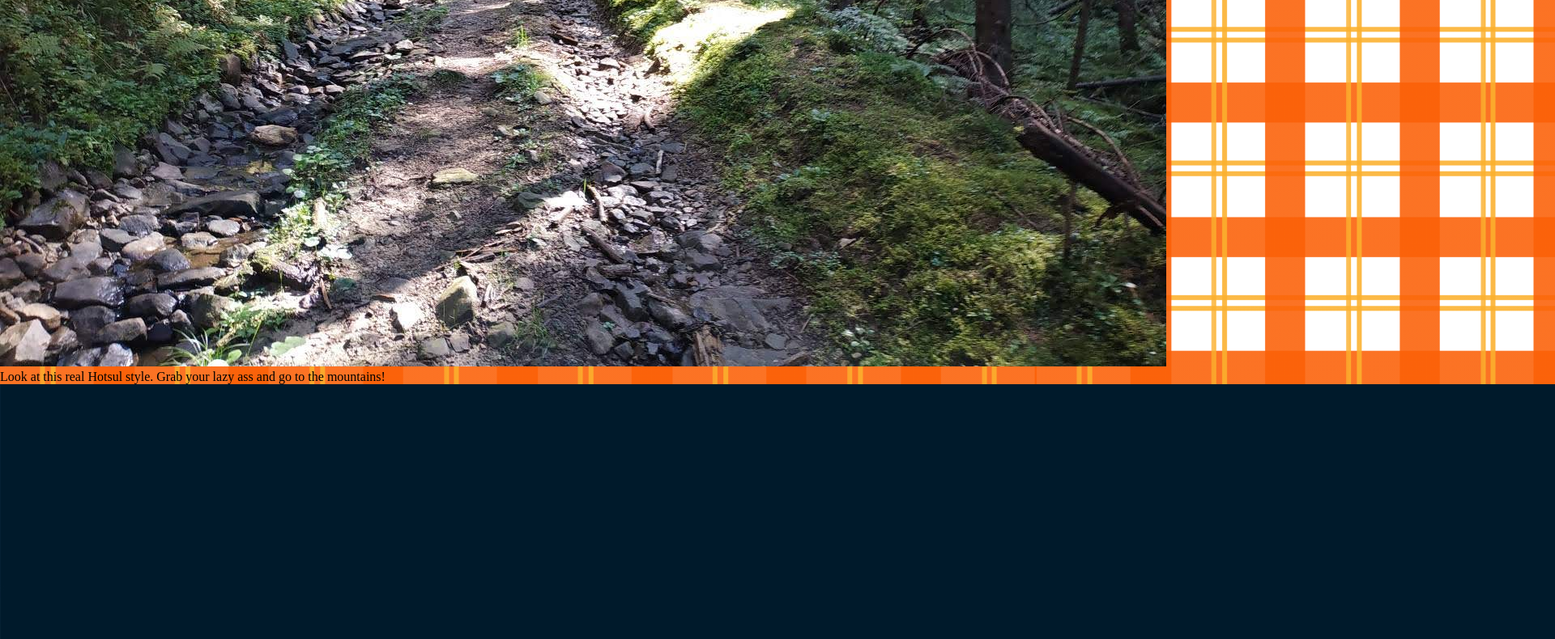
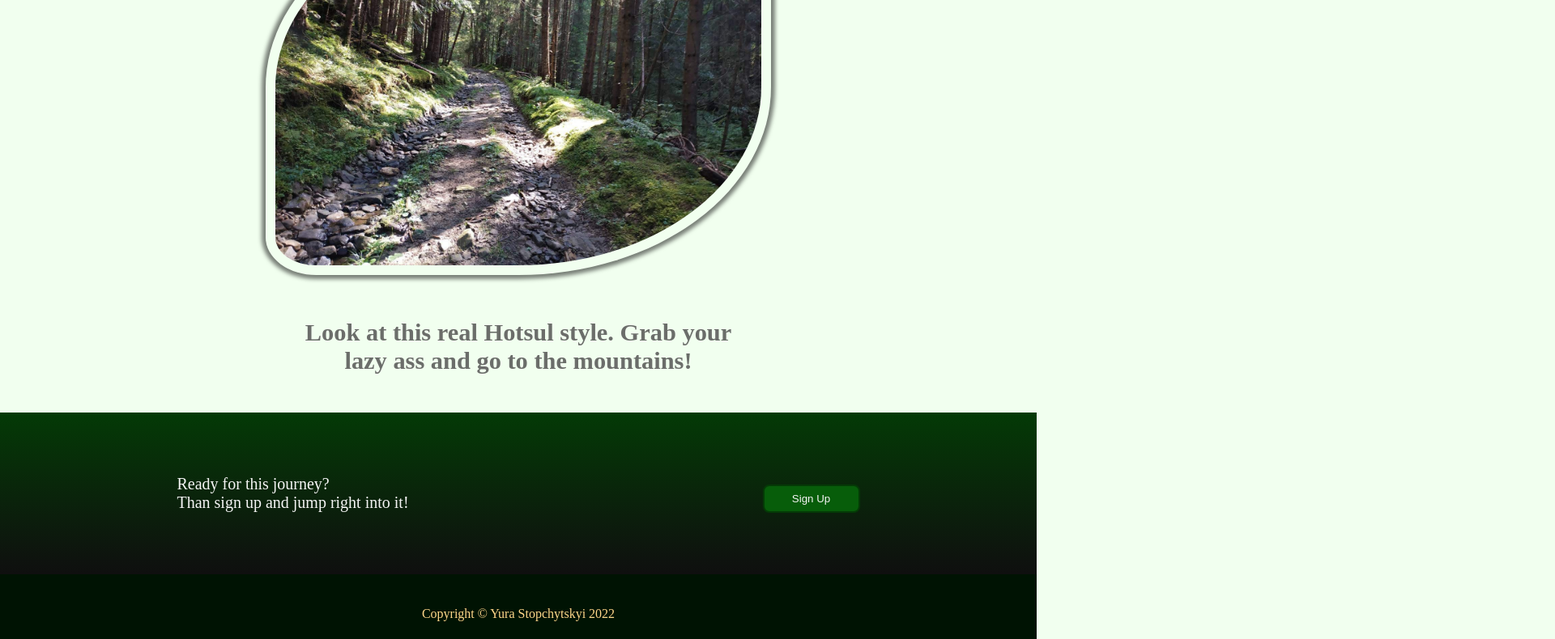
Before and after one commit to YuraGavriley/html-css-practice, a plain HTML site: page index.html in a window 1280 px wide. Shown: the part 2010-2800 px from the top of the page at 81% size, 1920 px wide, since content can reach past the window. Drawn offline with Linux system fonts and the light colour scheme.

Commit message:
add main content, subscribe, footer style. change main site style

```diff
--- a/index.html
+++ b/index.html
@@ -27,23 +27,19 @@
     </div>
   </div>
     <div class="main-info">
-      <div>Hotsul Living Style</div>
+      <div><h2>Hotsul Living Style</h2></div>
       <ul>
         <li>
-          <img src="images/Hotsul.jpg" alt="Hotsul">
-          <div>Look at this real Hotsul style. Grab your lazy ass and go to the mountains!</div>
+          <a><img class="image" src="images/Hotsul.jpg" alt="Hotsul"></a>
+          <div><h3>Look at this real Hotsul style. Grab your lazy ass and go to the mountains!</h3></div>
         </li>
         <li>
-          <img src="images/Waterfall.jpg" alt="Waterfall">
-          <div>Look at this real Hotsul style. Grab your lazy ass and go to the mountains!</div>
+          <a><img class="image" src="images/Waterfall.jpg" alt="Waterfall"></a>
+          <div><h3>Look at this real Hotsul style. Grab your lazy ass and go to the mountains!</h3></div>
         </li>
         <li>
-          <img src="images/Mountain_Road.jpg" alt="Mountain Road">
-          <div>Look at this real Hotsul style. Grab your lazy ass and go to the mountains!</div>
-        </li>
-        <li>
-          <img src="images/Woolfy.jpg" alt="Woolfy">
-          <div>Look at this real Hotsul style. Grab your lazy ass and go to the mountains!</div>
+          <a><img class="image" src="images/Mountain_Road.jpg" alt="Mountain Road"></a>
+          <div><h3>Look at this real Hotsul style. Grab your lazy ass and go to the mountains!</h3></div>
         </li>
       </ul>
     </div>
--- a/styles.css
+++ b/styles.css
@@ -3,52 +3,21 @@ body {
   flex-direction: column;
   margin: 0;
   padding: 0;
-  background: linear-gradient(0.15turn, #fb6007b2, #f3de2c, #7cb518, #5c8001, #fbb02d);
-  background: repeating-linear-gradient(
-    90deg,
-    transparent,
-    transparent 50px,
-    #fbaf2dbf 50px,
-    #fbb02de1 56px,
-    transparent 56px,
-    transparent 63px,
-    #fbb02de1 63px,
-    #fbb02de1 69px,
-    transparent 69px,
-    transparent 116px,
-    #fb6007e1 116px,
-    #fb6007e1 166px
-  ), repeating-linear-gradient(
-    0deg,
-    transparent,
-    transparent 50px,
-    #fbb02de1 50px,
-    #fbb02de1 56px,
-    transparent 56px,
-    transparent 63px,
-    #fbb02de1 63px,
-    #fbb02de1 69px,
-    transparent 69px,
-    transparent 116px,
-    #fb6007e1 116px,
-    #fb6007e1 166px
-  )
+  background: #f1ffef;
 }
 
 a {
   text-decoration: none;
-  color: rgb(230, 233, 227);
-}
-
-a {
+  color: #e3e3e3;
   cursor: pointer;
 }
 
 a:hover {
-  color: rgb(14, 28, 10)
-}
-a:active {
-  color: #b6c157;
+  background-image: -webkit-linear-gradient(45deg, #298e19 56%,#e6e9e3 0%);
+  background-clip: text;
+  -webkit-background-clip: text;
+  background-color: transparent;
+  -webkit-text-fill-color: transparent;
 }
 
 ul{
@@ -60,14 +29,13 @@ ul{
 .header {
   margin: 0;
   padding: 0;
-  background: linear-gradient(#050505, #043a06);
+  background: linear-gradient(#0f0f0f, #043a06);
 }
 
 .top-header{
   display: flex;
   justify-content: space-between;
   align-items: center;
-  color: #a7420c;
   padding: 35px;
   padding-top: 10px;
 }
@@ -75,12 +43,11 @@ ul{
 .logo {
   font-size: 40px;
   font-weight: 800;
-  color: #f5f5f5;
-  background-image: -webkit-linear-gradient(55deg, #f5f5f5 56%,#a7420c 0%);
+  background-image: -webkit-linear-gradient(45deg, #e3e3e3 56%,#298e19 0%);
   background-clip: text;
   -webkit-background-clip: text;
+  background-color: transparent;
   -webkit-text-fill-color: transparent;
-
 }
 
 .top-header ul {
@@ -94,7 +61,7 @@ ul{
 .bottom-header {
 
   display: flex;
-  flex: 1 1 auto;
+  flex: 1 0 auto;
   gap: 25px;
   justify-content: center;
   padding-bottom: 45px;
@@ -137,3 +104,82 @@ button {
   cursor: pointer;
   color: whitesmoke
 }
+
+button:hover {
+  background-color: #09730d;
+}
+
+.main-info {
+  display: flex;
+  flex-direction: column;
+  justify-content: center;
+  align-items: center;
+  color: #6b6d6a;
+  font-size: 26px;
+}
+
+.main-info h2 {
+  color: #383838;
+}
+
+.main-info ul {
+  display: flex;
+  flex-direction: column;
+  justify-content: center;
+  align-items: center;
+}
+
+.main-info li {
+  width: 600px;
+  display: flex;
+  flex-direction: column;
+  align-items: center;
+  flex: 1;
+  text-align: center;
+  margin-top: 32px;
+}
+
+.main-info .image {
+  width: 600px;
+  height: 440px;
+  border-radius: 50% 10%;
+  -webkit-transform: scale(1);
+  transform: scale(1);
+  -webkit-transition: .3s ease-in-out;
+  transition: .3s ease-in-out;
+}
+
+.main-info .image:hover {
+  -webkit-transform: scale(1.1);
+  transform: scale(1.1);
+}
+
+.main-info li h3 {
+  transition: transform .5s;
+}
+
+.main-info li:hover h3 {
+  transform: scale(1.1);
+}
+
+.main-info div {
+  padding: 16px;
+}
+
+.sign-up-section {
+  display: flex;
+  justify-content: space-around;
+  align-items: center;
+  flex: auto;
+  font-size: 20px;
+  height: 200px;
+  color: #f5f5f5;
+  background: linear-gradient(#043a06,#0f0f0f);
+}
+
+.footer {
+  text-align: center;
+  color: #ffd68a;
+  padding: 40px;
+  background: #001303;
+}
```
